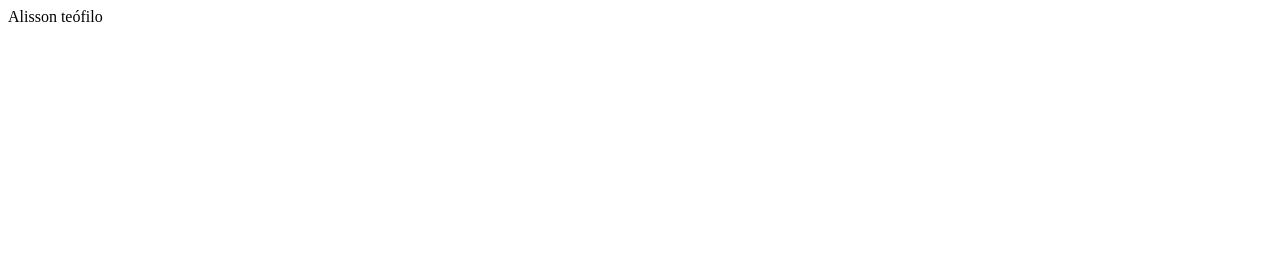
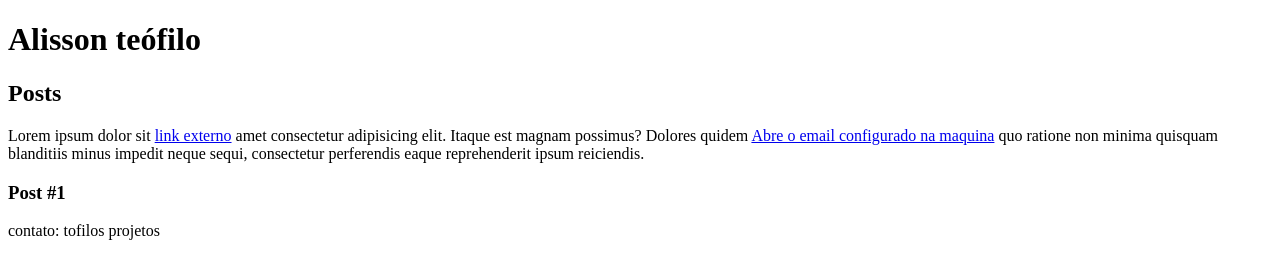
Before and after one commit to alisson-teofilo/HTML5-CSS, a plain HTML site: page HTML5/index.html in a window 1280 px wide. Drawn offline with Linux system fonts and the light colour scheme.

Commit message:
Atualização anotações

```diff
--- a/HTML5/index.html
+++ b/HTML5/index.html
@@ -6,6 +6,24 @@
 
     </head>
     <body>
-        Alisson teófilo
+        <header>
+            <h1>Alisson teófilo</h1>
+        </header>
+        <section>
+            <header>
+                <h2> Posts</h2>
+            </header>
+            <p>
+                Lorem ipsum dolor sit <a href="https://github.com/alisson-teofilo" target="_blank">link externo</a> amet consectetur adipisicing elit. Itaque est magnam possimus? Dolores quidem <a href="mailto:alissonteofilo@gmail.com"> Abre o email configurado na maquina</a> quo ratione non minima quisquam blanditiis minus impedit neque sequi, consectetur perferendis eaque reprehenderit ipsum reiciendis.
+            </p>
+            <article>
+                <header>
+                    <h3> Post #1</h3>
+                </header>
+            </article>
+        </section>
+    <footer>
+        contato: tofilos projetos
+    </footer>
     </body>
 </html>
```
